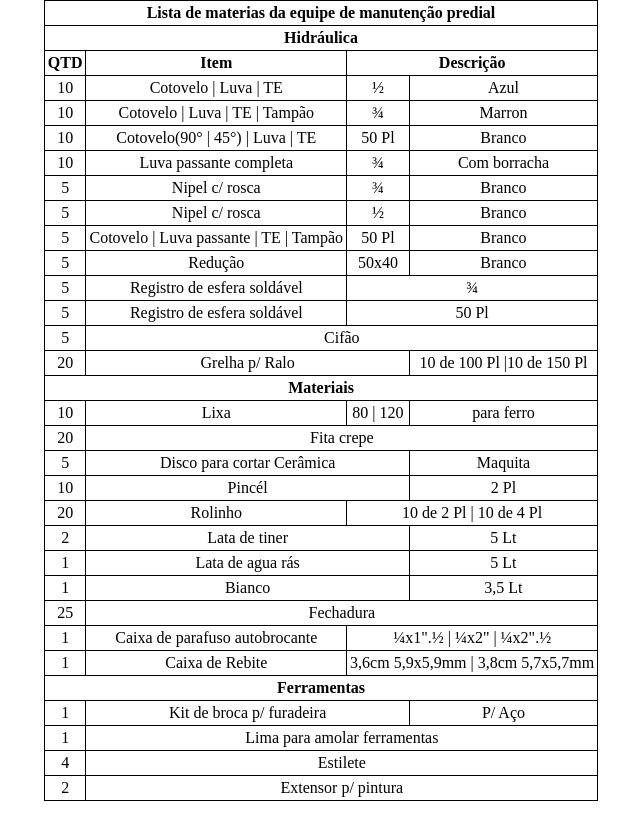
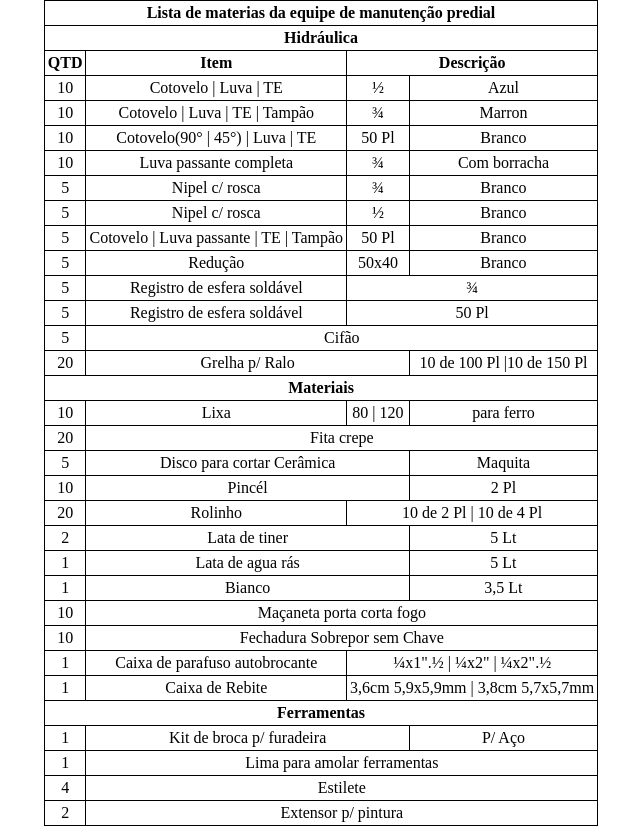
Before and after one commit to SansaoYago/Lista-Ferramentas-Materias, a plain HTML site: page index.html in a window 1280 px wide. Shown: the whole page, without its empty margins (319-959 px from the left). Before the commit the page ends 801 px from the top, so only its background shows below. Drawn offline with Linux system fonts and the light colour scheme.

Commit message:
Atualizar o index.html

```diff
--- a/index.html
+++ b/index.html
@@ -161,8 +161,12 @@
                 <td>3,5 Lt</td>
             </tr>
             <tr>
-                <td>25</td>
-                <td colspan="3">Fechadura</td>
+                <td>10</td>
+                <td colspan="3">Maçaneta porta corta fogo</td>
+            </tr>
+            <tr>
+                <td>10</td>
+                <td colspan="3">Fechadura Sobrepor sem Chave</td>
             </tr>
             <tr>
                 <td>1</td>
```
